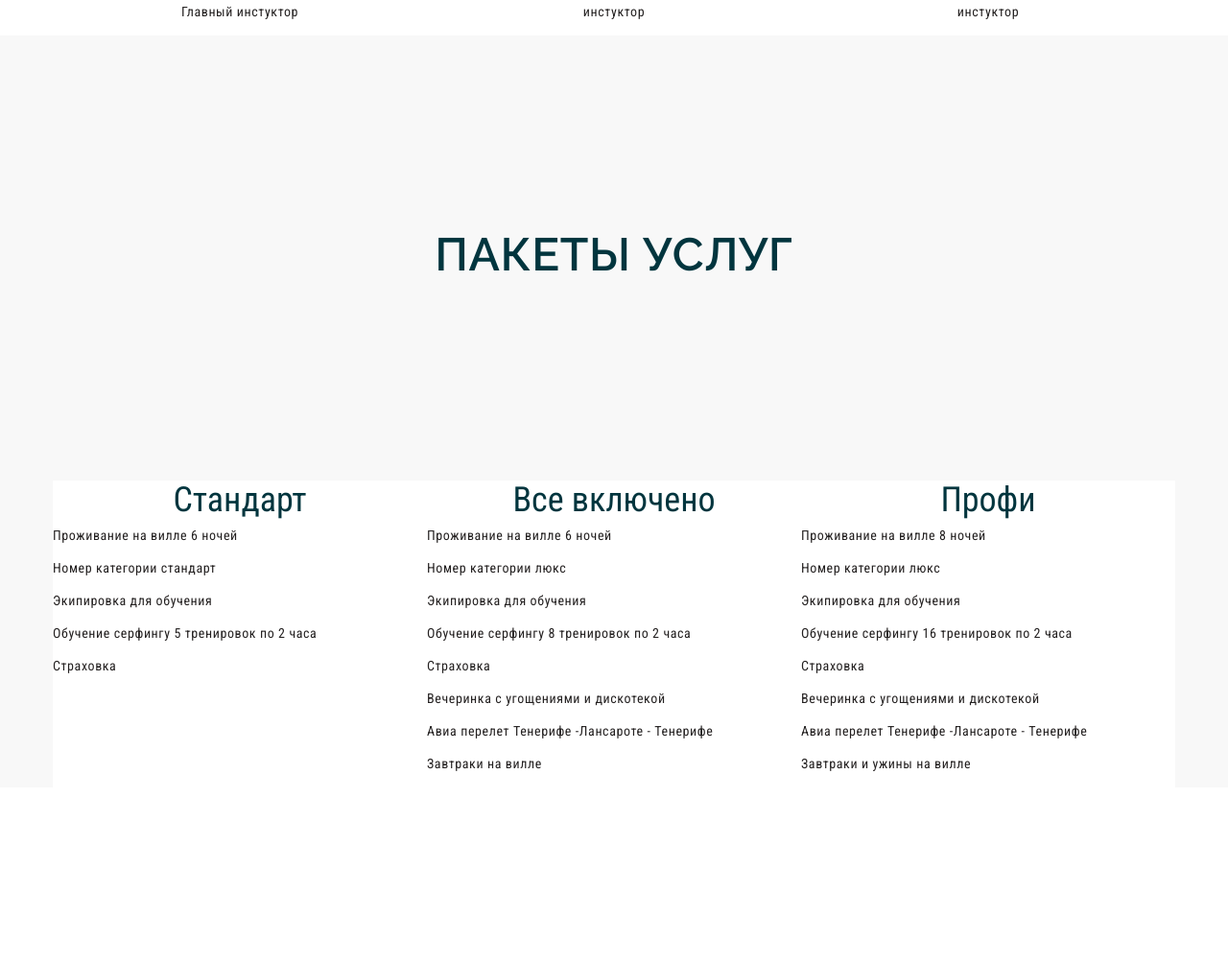
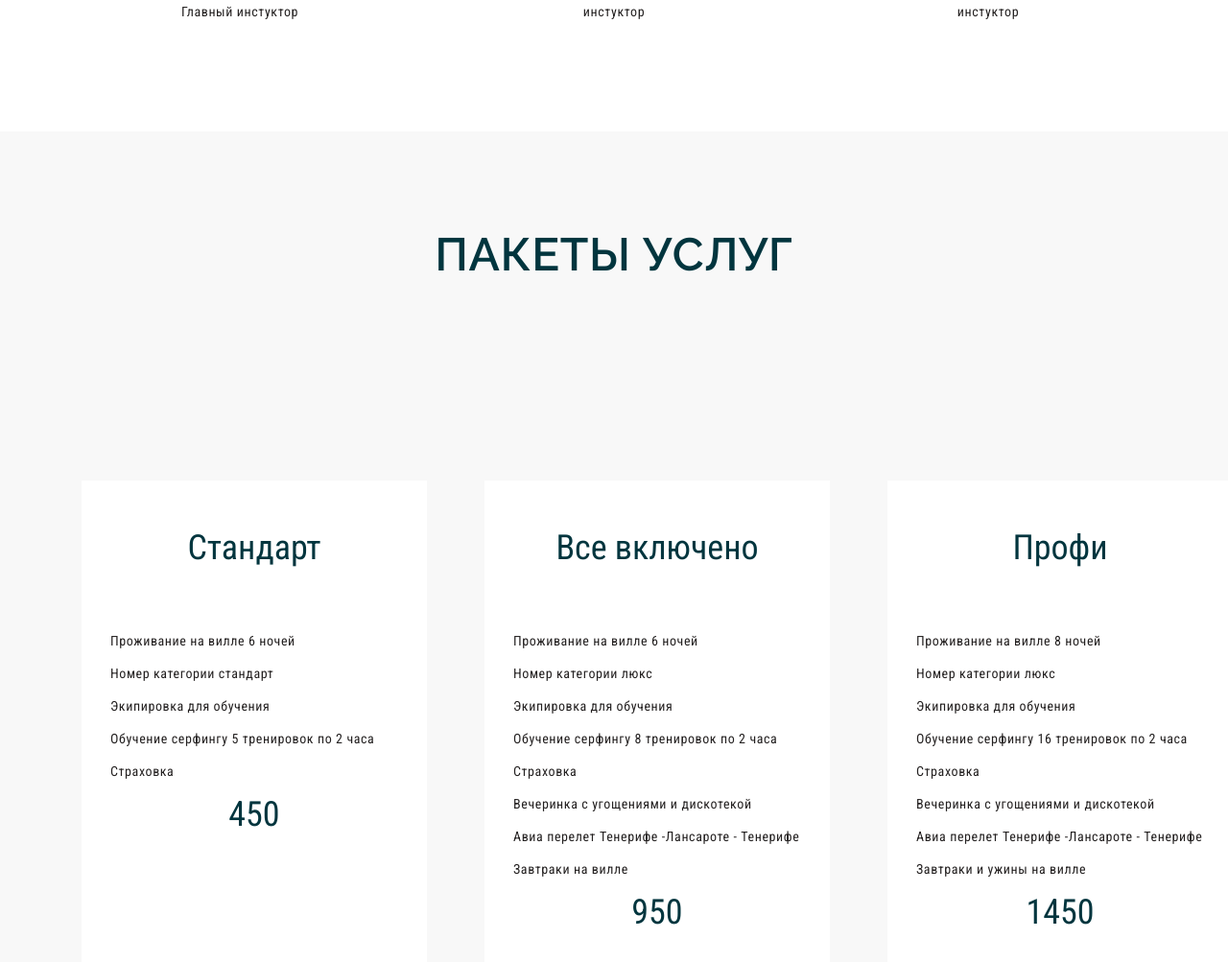
Before and after one commit to micromoleckula/3.-Surfing_school, a plain HTML site: page index.html in a window 1280 px wide. Shown: the part 7926-8929 px from the top of the page at 96% size. Before the commit the page ends 8747 px from the top, so only its background shows below. Drawn offline with nearby package versions, Linux system fonts and the light colour scheme.

Commit message:
17.08.2023

```diff
--- a/css/style.css
+++ b/css/style.css
@@ -501,6 +501,7 @@ margin: auto;
     line-height: 18px;
     letter-spacing: 0.6px;
     text-align: center;
+    padding-bottom: 100px;
 }
 /* team end */
 
@@ -515,7 +516,7 @@ margin: auto;
     font-weight: 600;
     line-height: normal;
     letter-spacing: 0.6px;
-    padding: 200px 0 200px 0;
+    padding: 100px 0 200px 0;
 }
 
 .services__box {
@@ -525,6 +526,11 @@ margin: auto;
 
 .service__item {
     background-color: #FFF;
+    width: 360px;
+    height: 577px;
+    flex-shrink: 0;
+    margin-left: 30px;
+    margin-right: 30px;
 }
 
 .service__item-head {
@@ -535,6 +541,8 @@ margin: auto;
     font-weight: 400;
     line-height: 40px;
     text-align: center;
+    padding-top: 50px;
+    padding-bottom: 60px;
 }
 
 .service__item-p {
@@ -545,7 +553,18 @@ margin: auto;
     font-weight: 400;
     line-height: 18px;
     letter-spacing: 0.6px;
-    text-align: start;
+    padding-left: 30px;
 }
 
+.service__item-bottom {
+    color: #01353E;
+    font-family: 'Roboto Condensed';
+    font-size: 36px;
+    font-style: normal;
+    font-weight: 400;
+    line-height: 40px;
+    text-align: center;
+}
+
+
 /* services end */
--- a/index.html
+++ b/index.html
@@ -331,7 +331,9 @@
                         <p class="service__item-p">Экипировка для обучения</p>
                         <p class="service__item-p">Обучение серфингу 5 тренировок по 2 часа</p>
                         <p class="service__item-p">Страховка</p>
-
+                        <div class="service__item-b-b">
+                            <h1 class="service__item-bottom">450</h1>
+                        </div>
                     </div>
 
                     <div class="service__item">
@@ -344,6 +346,7 @@
                         <p class="service__item-p">Вечеринка с угощениями и дискотекой</p>
                         <p class="service__item-p">Авиа перелет Тенерифе -Лансароте - Тенерифе </p>
                         <p class="service__item-p">Завтраки на вилле</p>
+                        <h1 class="service__item-bottom">950</h1>
                     </div>
 
                     <div class="service__item">
@@ -356,6 +359,7 @@
                         <p class="service__item-p">Вечеринка с угощениями и дискотекой</p>
                         <p class="service__item-p">Авиа перелет Тенерифе -Лансароте - Тенерифе </p>
                         <p class="service__item-p">Завтраки и ужины на вилле</p>
+                        <h1 class="service__item-bottom">1450</h1>
                     </div>
 
                 </div>
```
